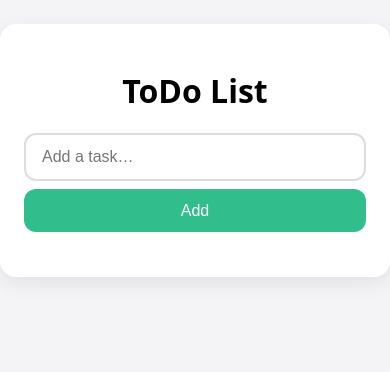
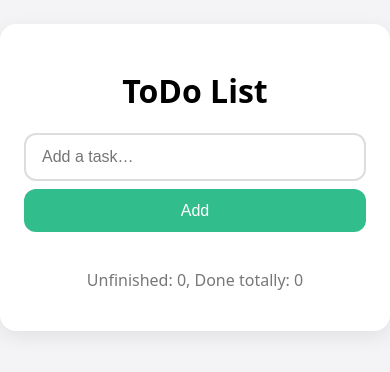
Before and after one commit to FIR3xd/todo-sveltekit, a SvelteKit app in the folder ToDo/: page / in a window 390 px wide. Shown: the top 372 px of the page. Built offline with nearby package versions, Linux system fonts and the light colour scheme.

Commit message:
Add task counters to ToDo application. Includes total and completed task tracking with updated UI and styling.

```diff
--- a/ToDo/src/routes/+page.svelte
+++ b/ToDo/src/routes/+page.svelte
@@ -6,20 +6,26 @@
 
     let newTodo = "";
     let todos: Todo[] = [];
+    let totalCount = 0;
+    let doneCount = 0;
 
     function addTodo() {
         if (!newTodo.trim()) return;
-        todos = [...todos, { text: newTodo, done: false }];
+        todos = [...todos, {text: newTodo, done: false}];
         newTodo = "";
+        totalCount++;
     }
 
     function toggleDone(i: number) {
+        if (todos[i].done) doneCount--;
+        else doneCount++;
         todos[i].done = !todos[i].done;
         todos = [...todos];
     }
 
     function removeTodo(i: number) {
         todos = todos.filter((_, idx) => idx !== i);
+        totalCount--;
     }
 </script>
 
@@ -51,6 +57,7 @@
             </li>
         {/each}
     </ul>
+    <p class="caption">Unfinished: {totalCount}, Done totally: {doneCount}</p>
 </div>
 
 <style>
@@ -146,6 +153,11 @@
         flex: 1;
     }
 
+    .caption {
+        text-align: center;
+        color: #777;
+    }
+
     .done {
         text-decoration: line-through;
         opacity: 0.6;
@@ -174,5 +186,9 @@
         .add-btn {
             width: 100%;
         }
+
+        .wrapper {
+            max-width: 100%;
+        }
     }
 </style>
```
